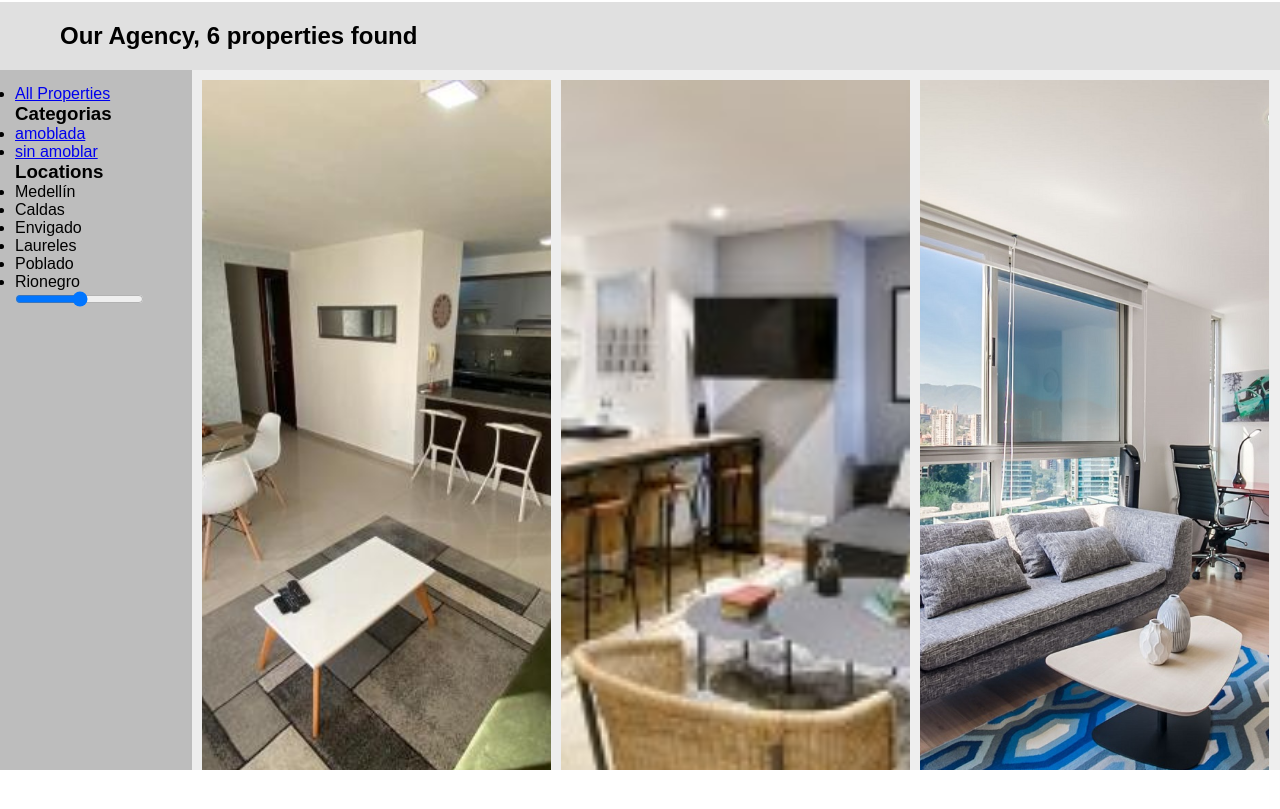
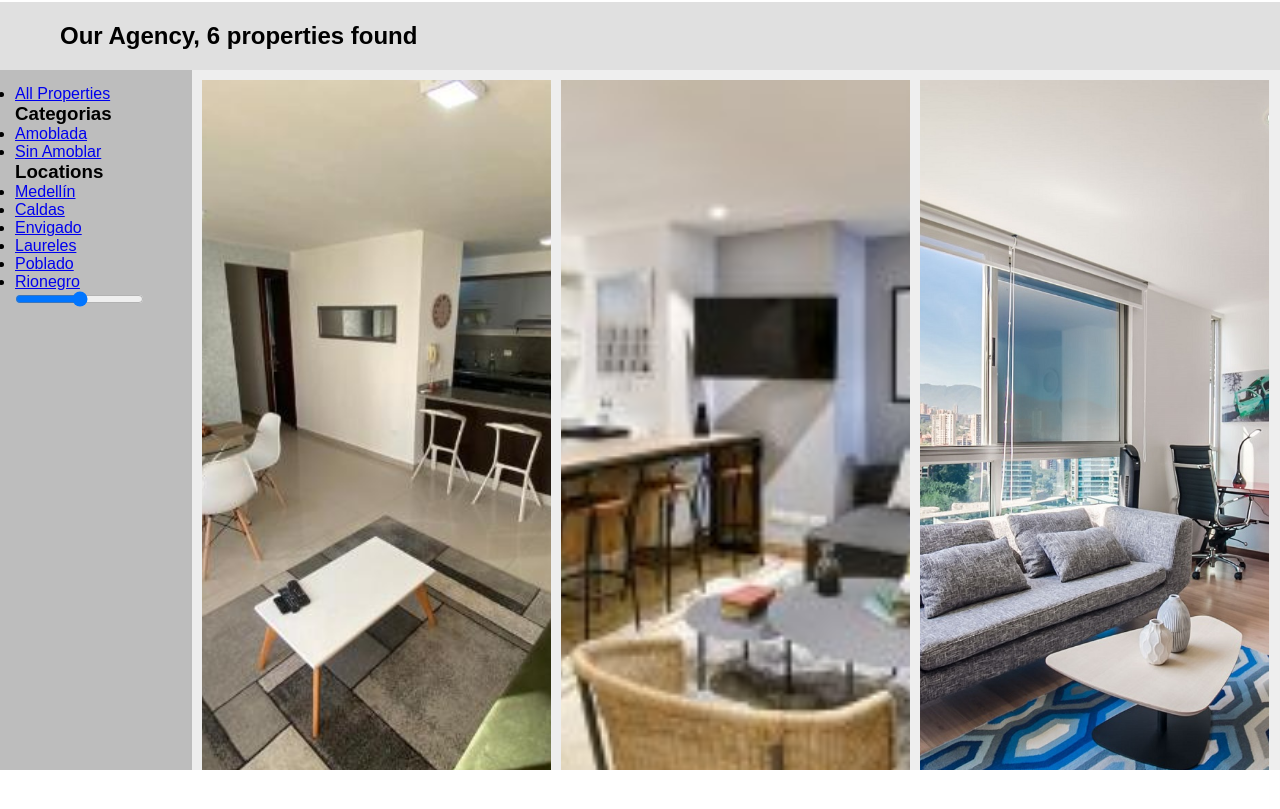
Before and after one commit to AndresMesa62/HojaVida, a plain HTML site: page ohomvisual/agencia.html in a window 1280 px wide. Shown: the part 107-916 px from the top of the page. Drawn offline with Linux system fonts and the light colour scheme.

Commit message:
listos links filtros

```diff
--- a/ohomvisual/agencia.html
+++ b/ohomvisual/agencia.html
@@ -47,17 +47,17 @@
                         <li><a href="#">All Properties</a></li>
                         <h3>Categorias</h3>
 
-                            <li><a href="#">amoblada</a></li>
-                            <li><a href="#">sin amoblar</a></li>
+                            <li><a href="#">Amoblada</a></li>
+                            <li><a href="#">Sin Amoblar</a></li>
 
                         <h3>Locations</h3>
 
-                        <li><a href="#"></a>Medellín</li>
-                        <li><a href="#"></a>Caldas</li>
-                        <li><a href="#"></a>Envigado</li>
-                        <li><a href="#"></a>Laureles</li>
-                        <li><a href="#"></a>Poblado</li>
-                        <li><a href="#"></a>Rionegro</li>
+                        <li><a href="#">Medellín</a></li>
+                        <li><a href="#">Caldas</a></li>
+                        <li><a href="#">Envigado</a></li>
+                        <li><a href="#">Laureles</a></li>
+                        <li><a href="#">Poblado</a></li>
+                        <li><a href="#">Rionegro</a></li>
 
                     </ul>
                   <input class="agency-filter" type="range">
```
